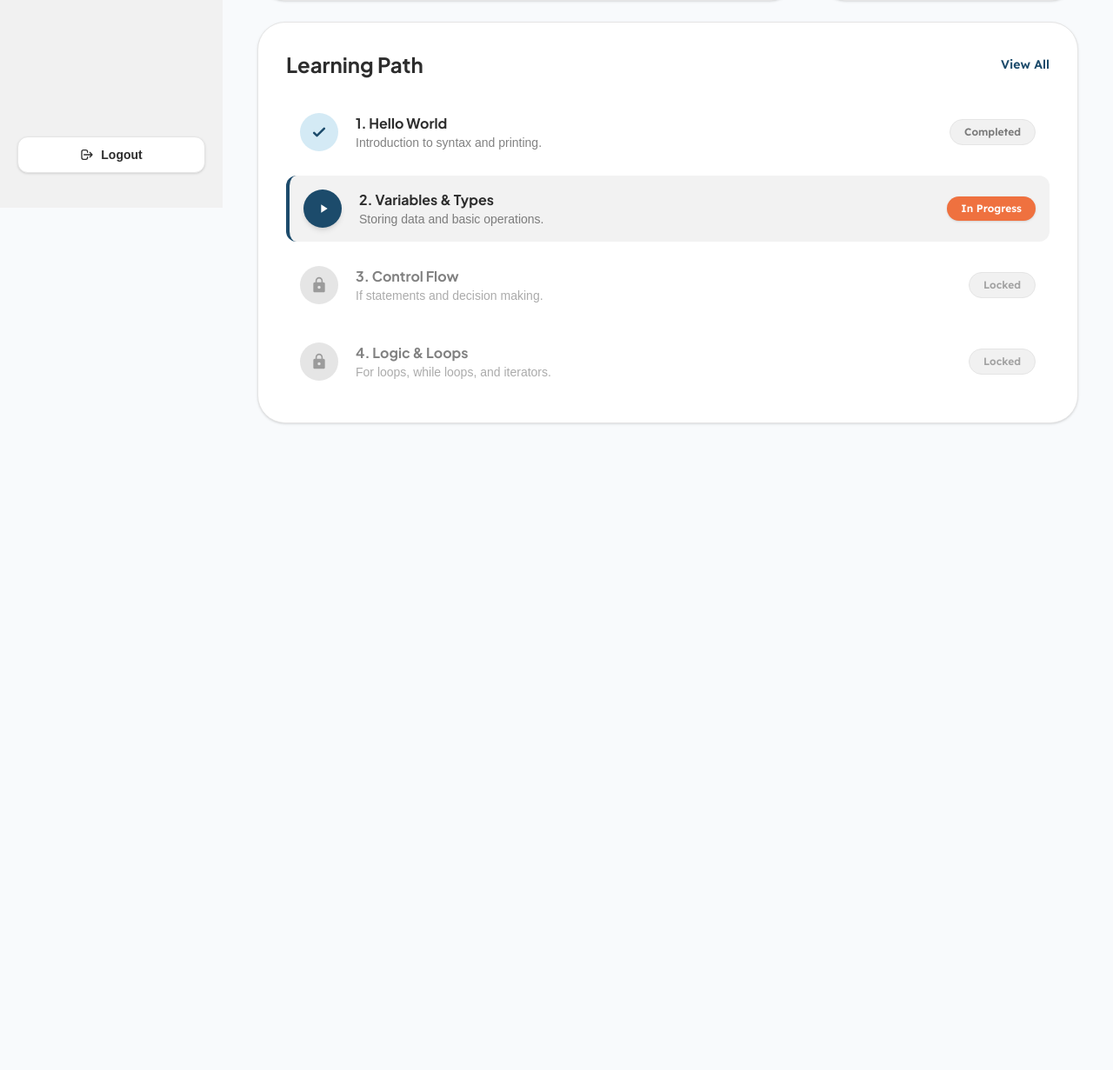
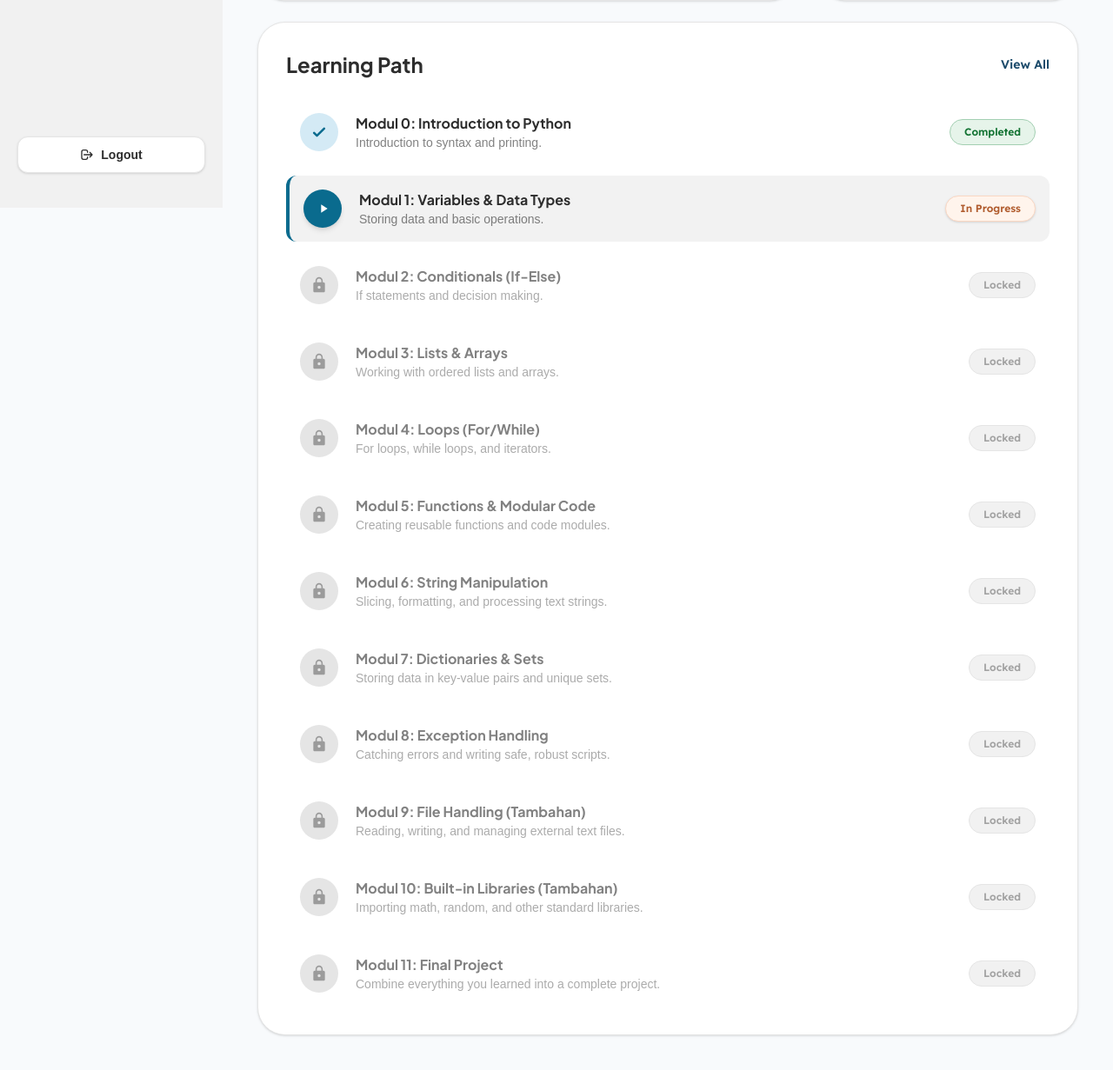
Before and after one commit to ShidiqNH/Pyntar, a Flask app: page /dashboard in a window 1280 px wide. Shown: the part 561-1792 px from the top of the page at 87% size. Before the commit the page ends 1049 px from the top, so only its background shows below. Run offline with Flask 3, Linux system fonts and the light colour scheme.

Commit message:
Make course modules dynamic and add module route
Introduce a MODULES data list and a /course/module/<id> route that renders pages/module.html for a valid module or redirects to the dashboard otherwise. Pass MODULES into dashboard and progress templates and refactor both templates to loop over modules (rendering completed / in-progress / locked states and links to each module). Also add required imports (redirect, url_for). This enables dynamic module-driven UI rendering instead of hardcoded module markup.

```diff
--- a/backend/app/app.py
+++ b/backend/app/app.py
@@ -1,5 +1,5 @@
 import os
-from flask import Flask, render_template
+from flask import Flask, render_template, redirect, url_for
 from flask_cors import CORS
 
 app = Flask(__name__)
@@ -13,11 +13,11 @@ def landing_page():
 
 @app.route('/dashboard')
 def dashboard_page():
-    return render_template('pages/dashboard.html')
+    return render_template('pages/dashboard.html', modules=MODULES)
 
 @app.route('/progress')
 def progress_page():
-    return render_template('pages/progress.html')
+    return render_template('pages/progress.html', modules=MODULES)
 
 @app.route('/login')
 def login_page():
@@ -28,6 +28,29 @@ def register_page():
     return render_template('pages/register.html')
 
 
+MODULES = [
+    {"id": 0, "title": "Introduction to Python", "desc": "Introduction to syntax and printing."},
+    {"id": 1, "title": "Variables & Data Types", "desc": "Storing data and basic operations."},
+    {"id": 2, "title": "Conditionals (If-Else)", "desc": "If statements and decision making."},
+    {"id": 3, "title": "Lists & Arrays", "desc": "Working with ordered lists and arrays."},
+    {"id": 4, "title": "Loops (For/While)", "desc": "For loops, while loops, and iterators."},
+    {"id": 5, "title": "Functions & Modular Code", "desc": "Creating reusable functions and code modules."},
+    {"id": 6, "title": "String Manipulation", "desc": "Slicing, formatting, and processing text strings."},
+    {"id": 7, "title": "Dictionaries & Sets", "desc": "Storing data in key-value pairs and unique sets."},
+    {"id": 8, "title": "Exception Handling", "desc": "Catching errors and writing safe, robust scripts."},
+    {"id": 9, "title": "File Handling (Tambahan)", "desc": "Reading, writing, and managing external text files."},
+    {"id": 10, "title": "Built-in Libraries (Tambahan)", "desc": "Importing math, random, and other standard libraries."},
+    {"id": 11, "title": "Final Project", "desc": "Combine everything you learned into a complete project."}
+]
+
+@app.route('/course/module/<int:module_id>')
+def module_page(module_id):
+    if 0 <= module_id < len(MODULES):
+        module = MODULES[module_id]
+        return render_template('pages/module.html', active_module=module_id, module=module)
+    return redirect(url_for('dashboard_page'))
+
+
 
 
 if __name__ == '__main__':
--- a/backend/app/templates/pages/dashboard.html
+++ b/backend/app/templates/pages/dashboard.html
@@ -110,78 +110,54 @@
         </div>
 
         <div class="flex flex-col gap-3">
-            <div class="flex items-center justify-between p-4 rounded-xl">
+            {% for mod in modules %}
+                {% if mod.id == 0 %}
+                    <a href="/course/module/0" class="flex items-center justify-between p-4 rounded-xl hover:bg-brand-gray-light/30 transition-all">
                         <div class="flex items-center gap-5">
-                    <div
-                        class="w-11 h-11 rounded-full bg-[#D4EAF5] flex items-center justify-center text-brand-primary-deep">
+                            <div class="w-11 h-11 rounded-full bg-[#D4EAF5] flex items-center justify-center text-[#0A6B8E]">
                                 <svg class="w-5 h-5" fill="none" stroke="currentColor" stroke-width="3" viewBox="0 0 24 24">
                                     <path stroke-linecap="round" stroke-linejoin="round" d="M5 13l4 4L19 7" />
                                 </svg>
                             </div>
                             <div>
-                        <h4 class="font-bold font-headline text-brand-neutral text-base">1. Hello World</h4>
-                        <p class="text-sm text-brand-neutral/60 font-body">Introduction to syntax and printing.</p>
+                                <h4 class="font-bold font-headline text-brand-neutral text-base">Modul 0: {{ mod.title }}</h4>
+                                <p class="text-sm text-brand-neutral/60 font-body">{{ mod.desc }}</p>
                             </div>
                         </div>
-                <span
-                    class="px-4 py-1.5 bg-brand-gray-light text-brand-neutral/60 text-xs font-semibold rounded-full border border-brand-gray-border font-label">Completed</span>
-            </div>
-
-            <div
-                class="flex items-center justify-between p-4 rounded-xl bg-[#F2F2F2] border-l-4 border-brand-primary-deep">
+                        <span class="px-4 py-1.5 bg-[#E6F4EA] text-[#137333] text-xs font-semibold rounded-full border border-[#A3CFB2] font-label">Completed</span>
+                    </a>
+                {% elif mod.id == 1 %}
+                    <a href="/course/module/1" class="flex items-center justify-between p-4 rounded-xl bg-[#F2F2F2] border-l-4 border-[#0A6B8E] hover:bg-brand-gray-light/50 transition-all">
                         <div class="flex items-center gap-5">
-                    <div
-                        class="w-11 h-11 rounded-full bg-brand-primary-deep flex items-center justify-center text-white shadow-md">
+                            <div class="w-11 h-11 rounded-full bg-[#0A6B8E] flex items-center justify-center text-white shadow-md">
                                 <svg class="w-4 h-4 ml-0.5" fill="currentColor" viewBox="0 0 24 24">
                                     <path d="M8 5v14l11-7z" />
                                 </svg>
                             </div>
                             <div>
-                        <h4 class="font-bold font-headline text-brand-neutral text-base">2. Variables & Types</h4>
-                        <p class="text-sm text-brand-neutral/60 font-body">Storing data and basic operations.</p>
+                                <h4 class="font-bold font-headline text-brand-neutral text-base">Modul 1: {{ mod.title }}</h4>
+                                <p class="text-sm text-brand-neutral/60 font-body">{{ mod.desc }}</p>
                             </div>
                         </div>
-                <span
-                    class="px-4 py-1.5 bg-brand-secondary text-white text-xs font-semibold rounded-full shadow-sm font-label">In
-                    Progress</span>
-            </div>
-
-            <div class="flex items-center justify-between p-4 rounded-xl">
+                        <span class="px-4 py-1.5 bg-[#FFF4EC] text-[#B05B2D] text-xs font-semibold rounded-full border border-[#FAD7C3] font-label shadow-sm">In Progress</span>
+                    </a>
+                {% else %}
+                    <a href="/course/module/{{ mod.id }}" class="flex items-center justify-between p-4 rounded-xl hover:bg-brand-gray-light/30 transition-all">
                         <div class="flex items-center gap-5">
-                    <div
-                        class="w-11 h-11 rounded-full bg-[#E5E5E5] flex items-center justify-center text-brand-neutral/40">
+                            <div class="w-11 h-11 rounded-full bg-[#E5E5E5] flex items-center justify-center text-brand-neutral/40">
                                 <svg class="w-5 h-5" fill="currentColor" viewBox="0 0 24 24">
-                            <path
-                                d="M18 8h-1V6c0-2.76-2.24-5-5-5S7 3.24 7 6v2H6c-1.1 0-2 .9-2 2v10c0 1.1.9 2 2 2h12c1.1 0 2-.9 2-2V10c0-1.1-.9-2-2-2zm-6 9c-1.1 0-2-.9-2-2s.9-2 2-2 2 .9 2 2-.9 2-2 2zm3.1-9H8.9V6c0-1.71 1.39-3.1 3.1-3.1 1.71 0 3.1 1.39 3.1 3.1v2z" />
+                                    <path d="M18 8h-1V6c0-2.76-2.24-5-5-5S7 3.24 7 6v2H6c-1.1 0-2 .9-2 2v10c0 1.1.9 2 2 2h12c1.1 0 2-.9 2-2V10c0-1.1-.9-2-2-2zm-6 9c-1.1 0-2-.9-2-2s.9-2 2-2 2 .9 2 2-.9 2-2 2zm3.1-9H8.9V6c0-1.71 1.39-3.1 3.1-3.1 1.71 0 3.1 1.39 3.1 3.1v2z" />
                                 </svg>
                             </div>
                             <div>
-                        <h4 class="font-bold font-headline text-brand-neutral/60 text-base">3. Control Flow</h4>
-                        <p class="text-sm text-brand-neutral/40 font-body">If statements and decision making.</p>
+                                <h4 class="font-bold font-headline text-brand-neutral/60 text-base">Modul {{ mod.id }}: {{ mod.title }}</h4>
+                                <p class="text-sm text-brand-neutral/40 font-body">{{ mod.desc }}</p>
                             </div>
                         </div>
-                <span
-                    class="px-4 py-1.5 bg-brand-gray-light text-brand-neutral/40 text-xs font-semibold rounded-full border border-brand-gray-border font-label">Locked</span>
-            </div>
-
-            <div class="flex items-center justify-between p-4 rounded-xl">
-                <div class="flex items-center gap-5">
-                    <div
-                        class="w-11 h-11 rounded-full bg-[#E5E5E5] flex items-center justify-center text-brand-neutral/40">
-                        <svg class="w-5 h-5" fill="currentColor" viewBox="0 0 24 24">
-                            <path
-                                d="M18 8h-1V6c0-2.76-2.24-5-5-5S7 3.24 7 6v2H6c-1.1 0-2 .9-2 2v10c0 1.1.9 2 2 2h12c1.1 0 2-.9 2-2V10c0-1.1-.9-2-2-2zm-6 9c-1.1 0-2-.9-2-2s.9-2 2-2 2 .9 2 2-.9 2-2 2zm3.1-9H8.9V6c0-1.71 1.39-3.1 3.1-3.1 1.71 0 3.1 1.39 3.1 3.1v2z" />
-                        </svg>
-                    </div>
-                    <div>
-                        <h4 class="font-bold font-headline text-brand-neutral/60 text-base">4. Logic & Loops</h4>
-                        <p class="text-sm text-brand-neutral/40 font-body">For loops, while loops, and iterators.</p>
-                    </div>
-                </div>
-                <span
-                    class="px-4 py-1.5 bg-brand-gray-light text-brand-neutral/40 text-xs font-semibold rounded-full border border-brand-gray-border font-label">Locked</span>
-            </div>
-
+                        <span class="px-4 py-1.5 bg-brand-gray-light text-brand-neutral/40 text-xs font-semibold rounded-full border border-brand-gray-border font-label">Locked</span>
+                    </a>
+                {% endif %}
+            {% endfor %}
         </div>
     </div>
 
```
Also changed, not shown: backend/app/templates/pages/progress.html (+15 -14 lines). Lines whose indentation alone changed are shown as unchanged.
